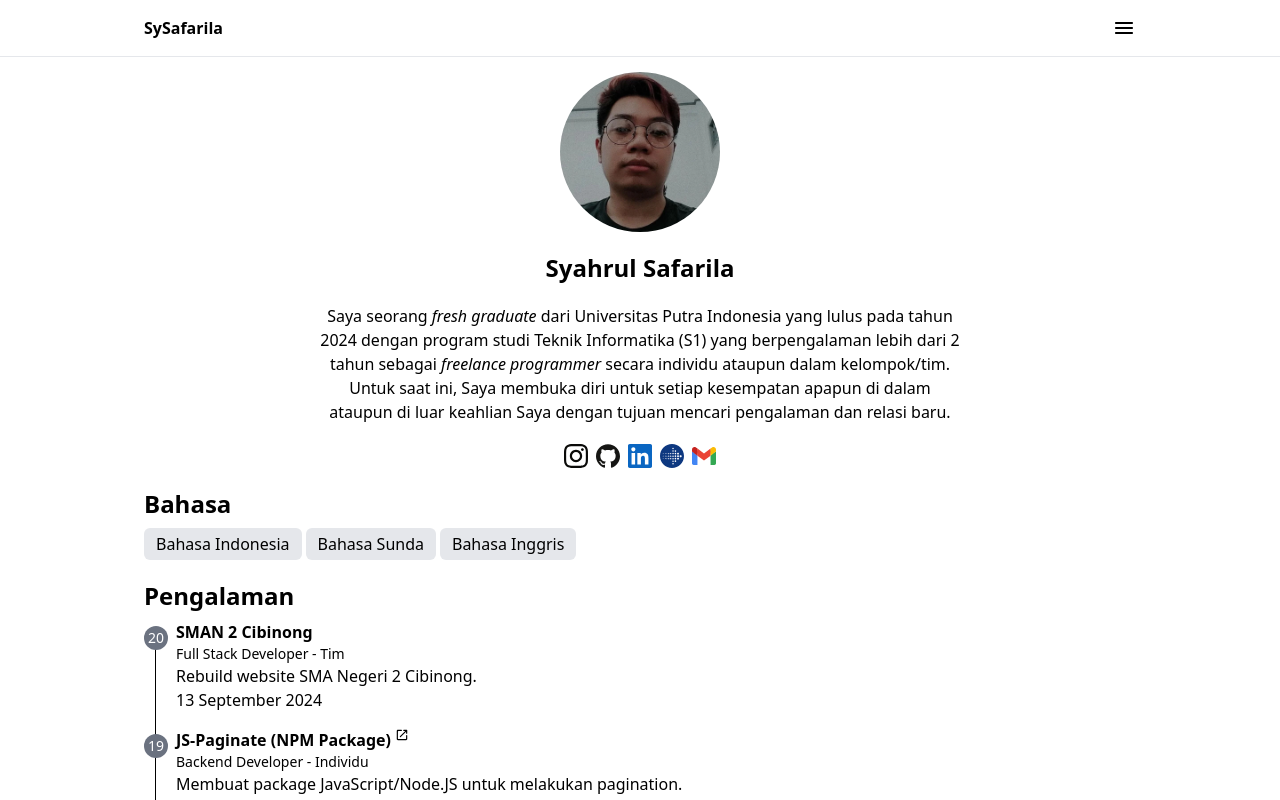
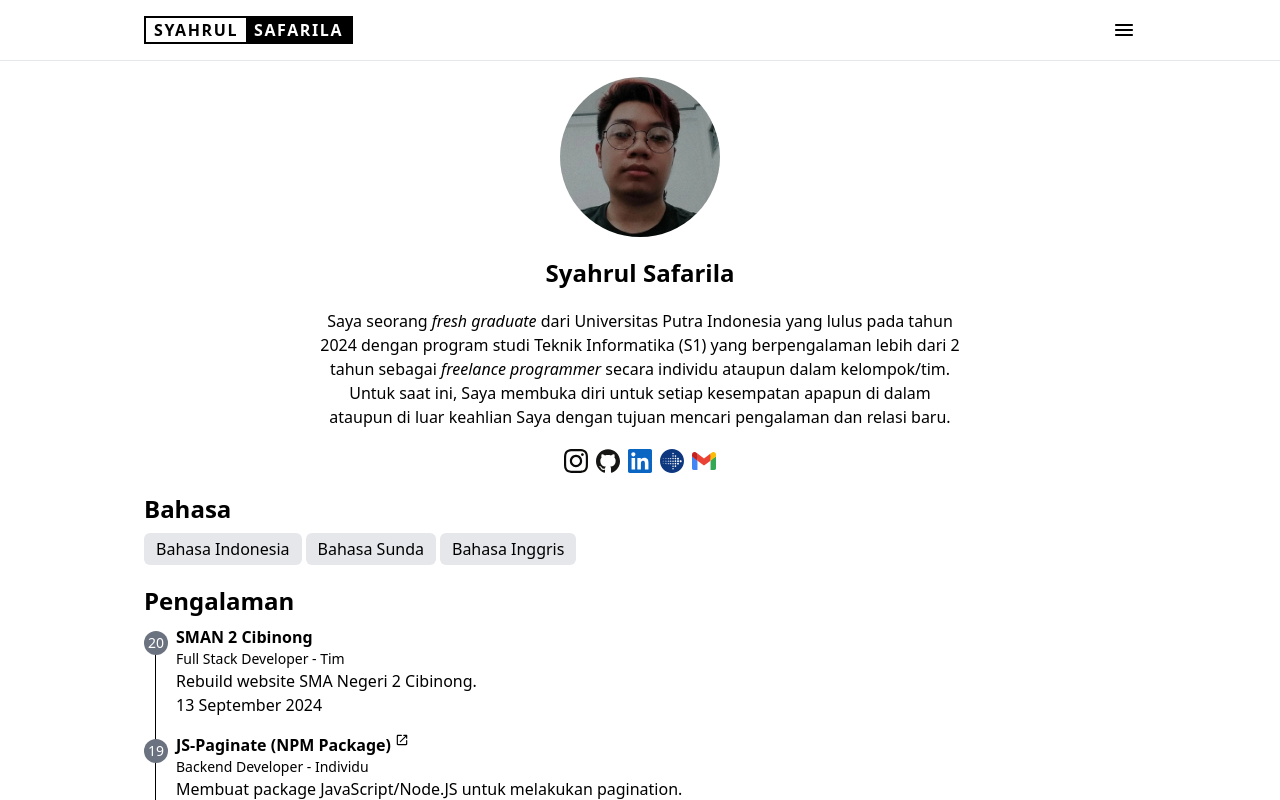
Before and after one commit to SySafarila/portfolio-2024, a Next.js app: page / in a window 1280 px wide. Shown: the top 800 px of the page. Built offline with nearby package versions, Linux system fonts and the light colour scheme.

Commit message:
update logo

```diff
--- a/src/components/Navbar.tsx
+++ b/src/components/Navbar.tsx
@@ -8,8 +8,13 @@ const Navbar = (): JSX.Element => {
       id="navbar"
     >
       <div className="mx-auto flex max-w-screen-lg justify-between px-4 py-4">
-        <Link href="/" className="font-bold">
-          SySafarila
+        <Link href="/" className="group flex border-2 border-black font-bold">
+          <span className="bg-white px-2 uppercase tracking-widest text-black transition duration-500 ease-in-out group-hover:bg-black group-hover:text-white">
+            Syahrul
+          </span>
+          <span className="bg-black px-2 uppercase tracking-widest text-white transition duration-500 ease-in-out group-hover:bg-white group-hover:text-black">
+            Safarila
+          </span>
         </Link>
         <button onClick={() => openModal("#modal-navbar")}>
           <svg
--- a/src/components/layouts/MainLayout.tsx
+++ b/src/components/layouts/MainLayout.tsx
@@ -33,7 +33,7 @@ export default function MainLayout(props: PropsType): JSX.Element {
 
       <Navbar />
 
-      <main className="mx-auto mb-20 mt-14 grid max-w-screen-lg grid-cols-1 gap-y-5 overflow-x-hidden p-4">
+      <main className="mx-auto mb-20 mt-[61px] grid max-w-screen-lg grid-cols-1 gap-y-5 overflow-x-hidden p-4">
         {props.children}
       </main>
 
```
